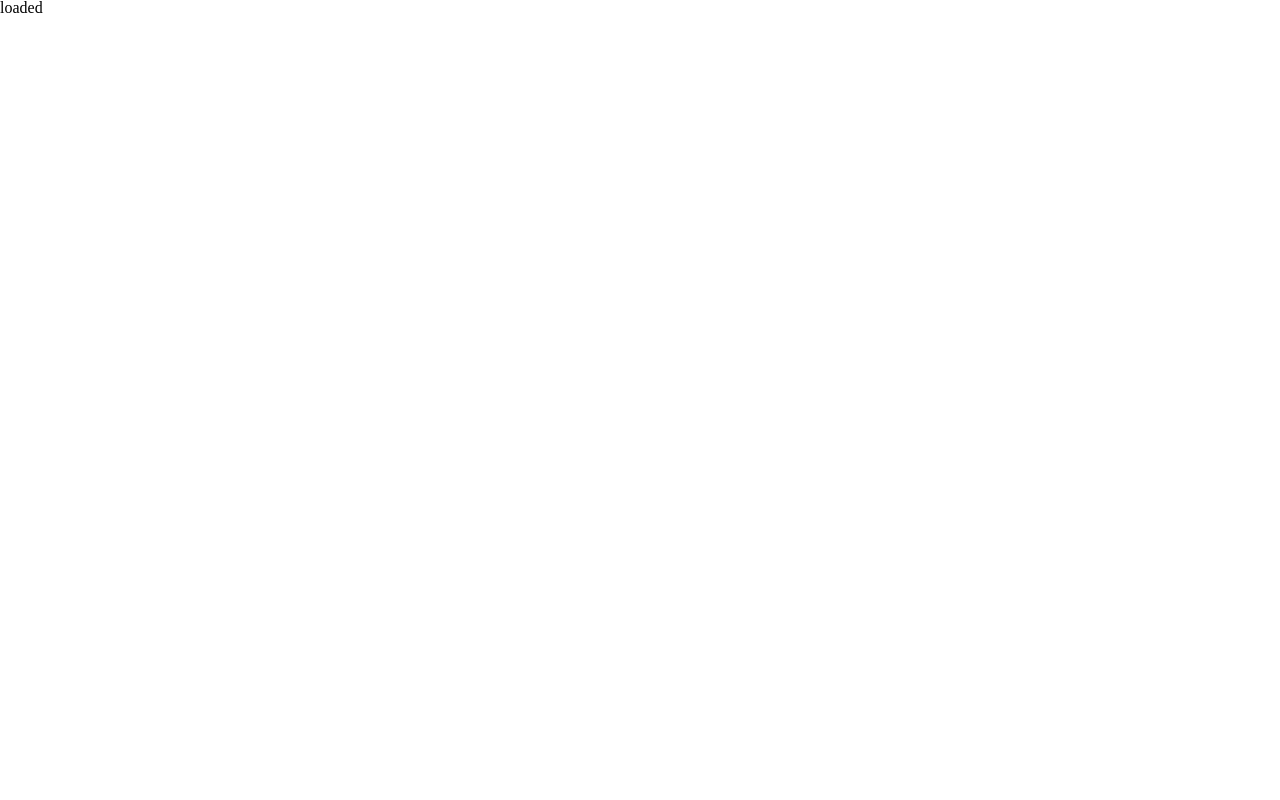
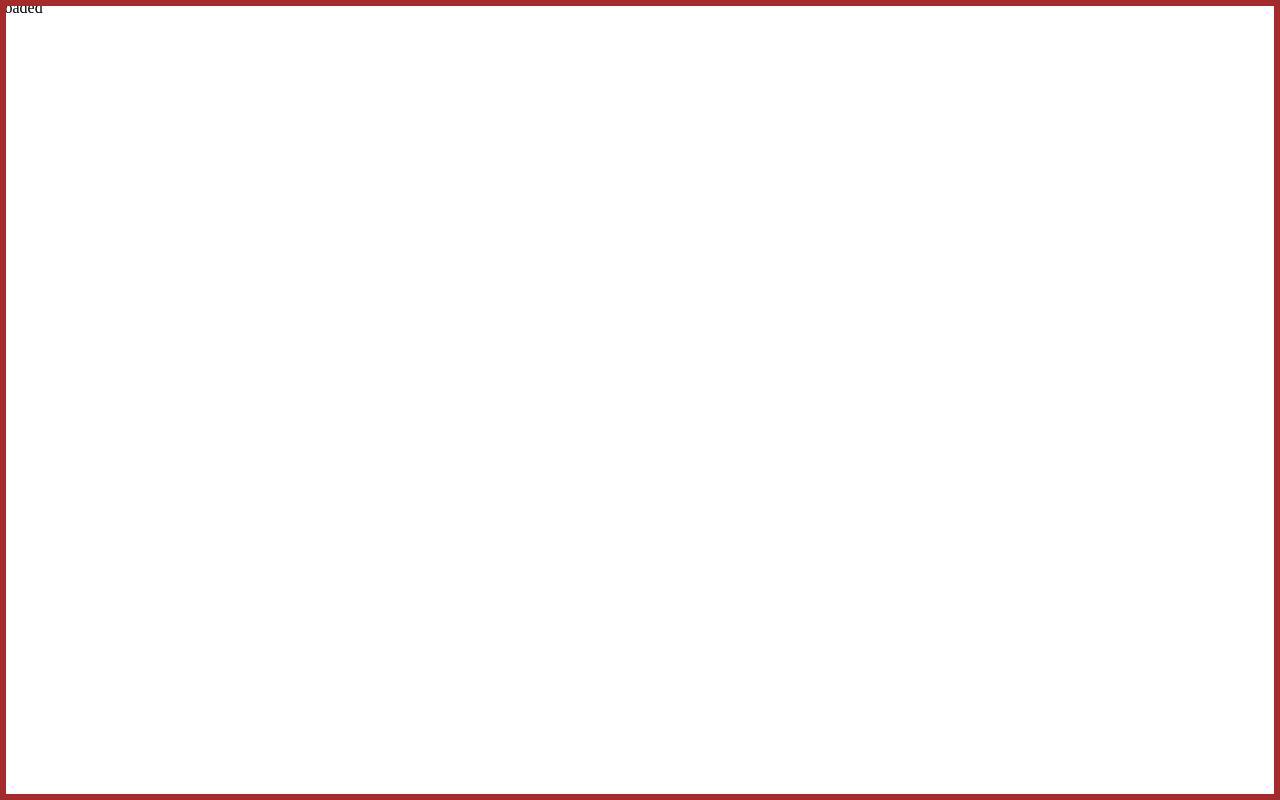
Before and after one commit to Alexei-T1/toDoList, a website built with webpack: page index.html in a window 1280 px wide. Built offline with nearby package versions, Linux system fonts and the light colour scheme.

Commit message:
001 -  add border element

```diff
--- a/src/index.js
+++ b/src/index.js
@@ -2,10 +2,12 @@ console.log("Hello!");
 
 import "./styles/main.css";
 import { load } from "./scripts/load.js";
+import { board } from "./scripts/boardBack.js";
 
 
 const elBody = document.body;
 const elLoad = load();
+const elBoard = board();
 
 window.addEventListener('load', () => {
   elLoad.replaceWith(tempLoaded);
@@ -16,7 +18,11 @@ elBody.append(elLoad);
 
 
 const tempLoaded = (()=>{
-
-return document.createElement('div').innerText = "loaded";
+ const loaded =  document.createElement('div');
+ loaded.innerText = "loaded";
+return loaded;
 
 })();
+
+console.log(tempLoaded);
+tempLoaded.append(elBoard);
--- /dev/null
+++ b/src/scripts/boardBack.js
@@ -0,0 +1,6 @@
+export const board = (color = "brown", width = "0.4em") => {
+  const board = document.createElement('div');
+  Object.assign(board.style, {borderWidth: width,  borderColor: color});
+  board.classList.add("clBoardBack");
+  return board;
+}
--- a/src/scripts/load.js
+++ b/src/scripts/load.js
@@ -1,4 +1,3 @@
-export const clLoad = "clLoad";
 
 export const load = (load = 'load... ') => {
   const elLoad = document.createElement('div');
--- a/src/styles/main.css
+++ b/src/styles/main.css
@@ -1,3 +1,4 @@
 @import url(./reset.css);
 @import url(./stLoad.css);
 @import url(./general.css);
+@import url(./stBoardBack.css);
--- /dev/null
+++ b/src/styles/stBoardBack.css
@@ -0,0 +1,9 @@
+.clBoardBack {
+  border-style: solid;
+
+  position: absolute;
+  width: 100%;
+  top: 0;
+  bottom: 0;
+
+}
```
